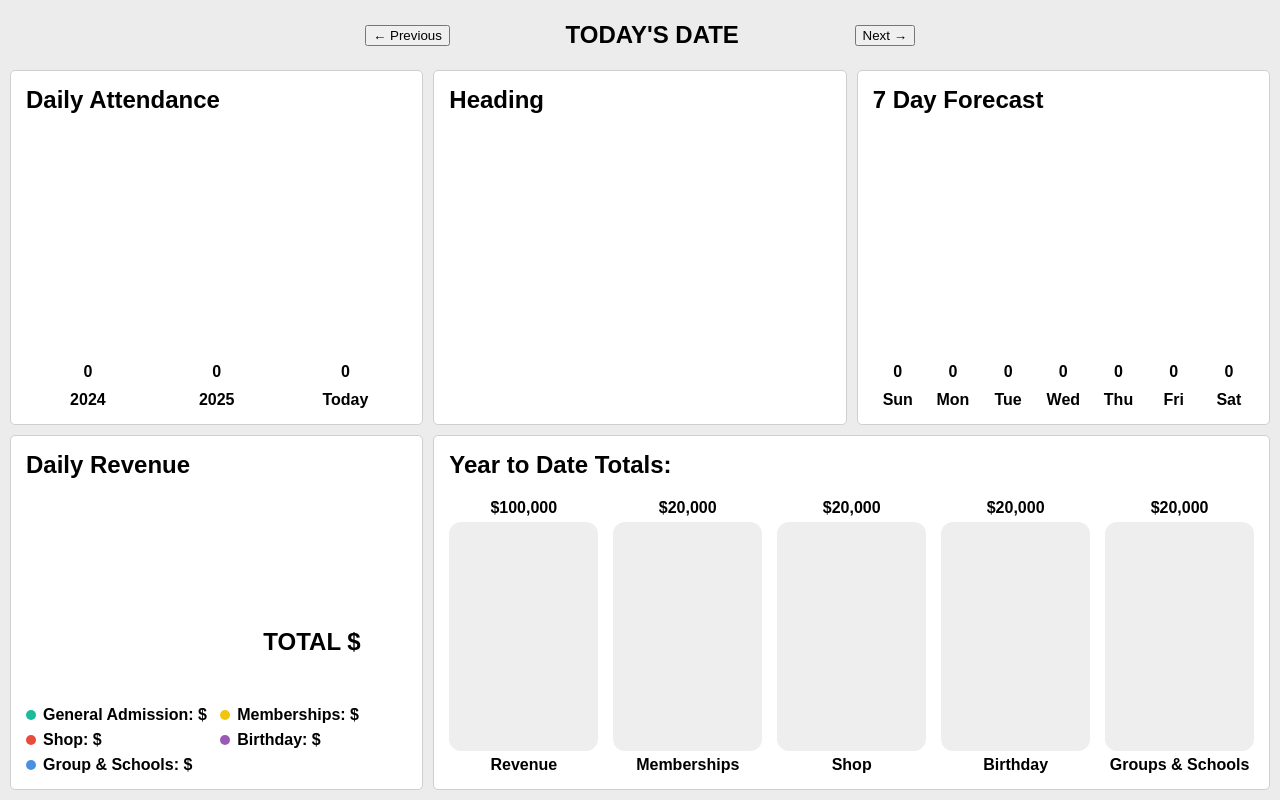
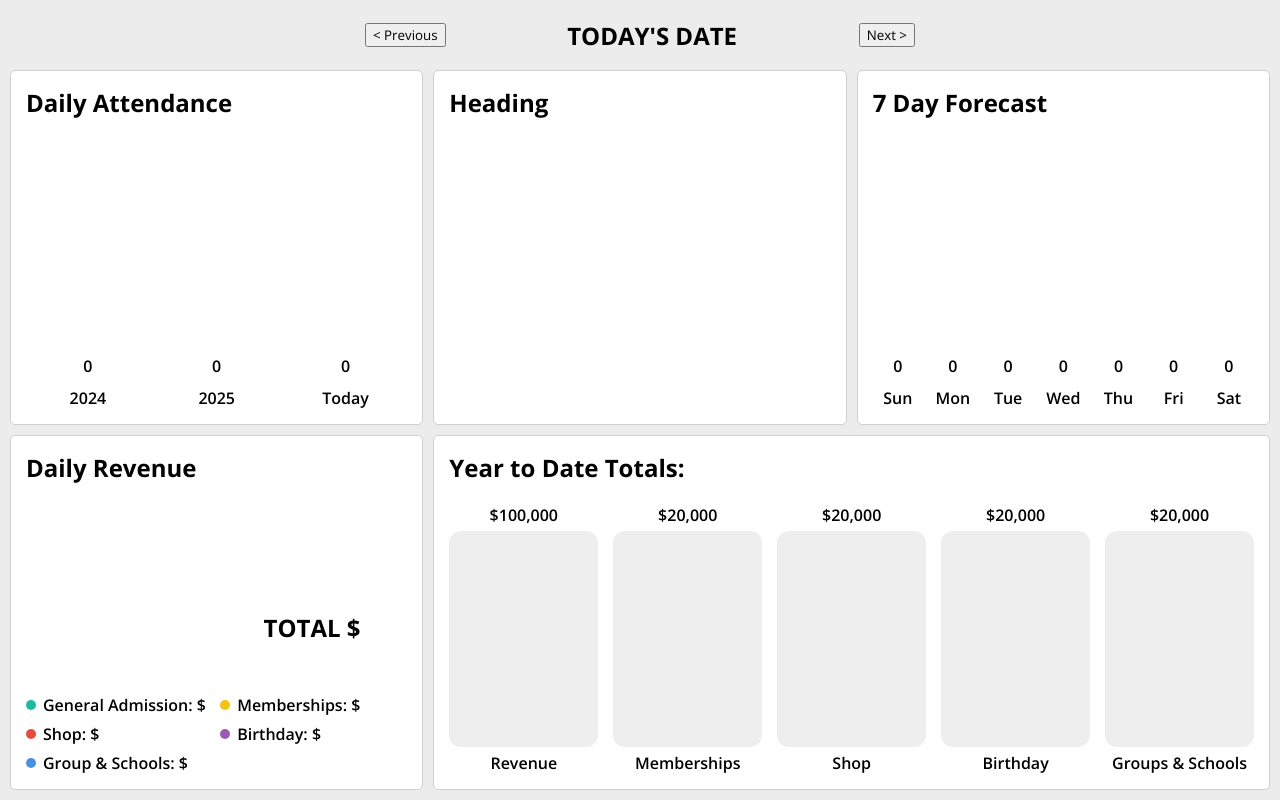
Before and after one commit to Stepping-Stones-Museum/daily-report-dashboard, a website: page index.html in a window 1280 px wide. Drawn offline with nearby package versions, Linux system fonts and the light colour scheme; no server answers.

Commit message:
Minor Updates

```diff
--- a/index.html
+++ b/index.html
@@ -5,15 +5,21 @@
     <meta name="viewport" content="width=device-width, initial-scale=1.0" />
     <title>Daily Report Dashboard</title>
     <link href="style.css" rel="stylesheet" />
+    <link rel="preconnect" href="https://fonts.googleapis.com" />
+    <link rel="preconnect" href="https://fonts.gstatic.com" crossorigin />
+    <link
+      href="https://fonts.googleapis.com/css2?family=DM+Sans:ital,opsz,wght@0,9..40,100..1000;1,9..40,100..1000&family=Mulish:ital,wght@0,200..1000;1,200..1000&family=Open+Sans:ital,wght@0,300..800;1,300..800&display=swap"
+      rel="stylesheet"
+    />
     <script defer src="script.js" rel="script"></script>
   </head>
   <body>
     <section class="dashboard-grid">
       <div class="grid-cell heading-cell">
         <div class="date-toggle">
-          <button onclick="previousDay()">← Previous</button>
+          <button onclick="previousDay()">&lt; Previous</button>
           <h1 class="daily-date-heading">Today's Date</h1>
-          <button onclick="nextDay()">Next →</button>
+          <button onclick="nextDay()">Next &gt;</button>
         </div>
       </div>
 
--- a/style.css
+++ b/style.css
@@ -1,7 +1,7 @@
 * {
     margin: 0;
     box-sizing: border-box;
-    font-family: "Greycliff", sans-serif;
+    font-family: "Open Sans", sans-serif;
 }
 
 body {
```
